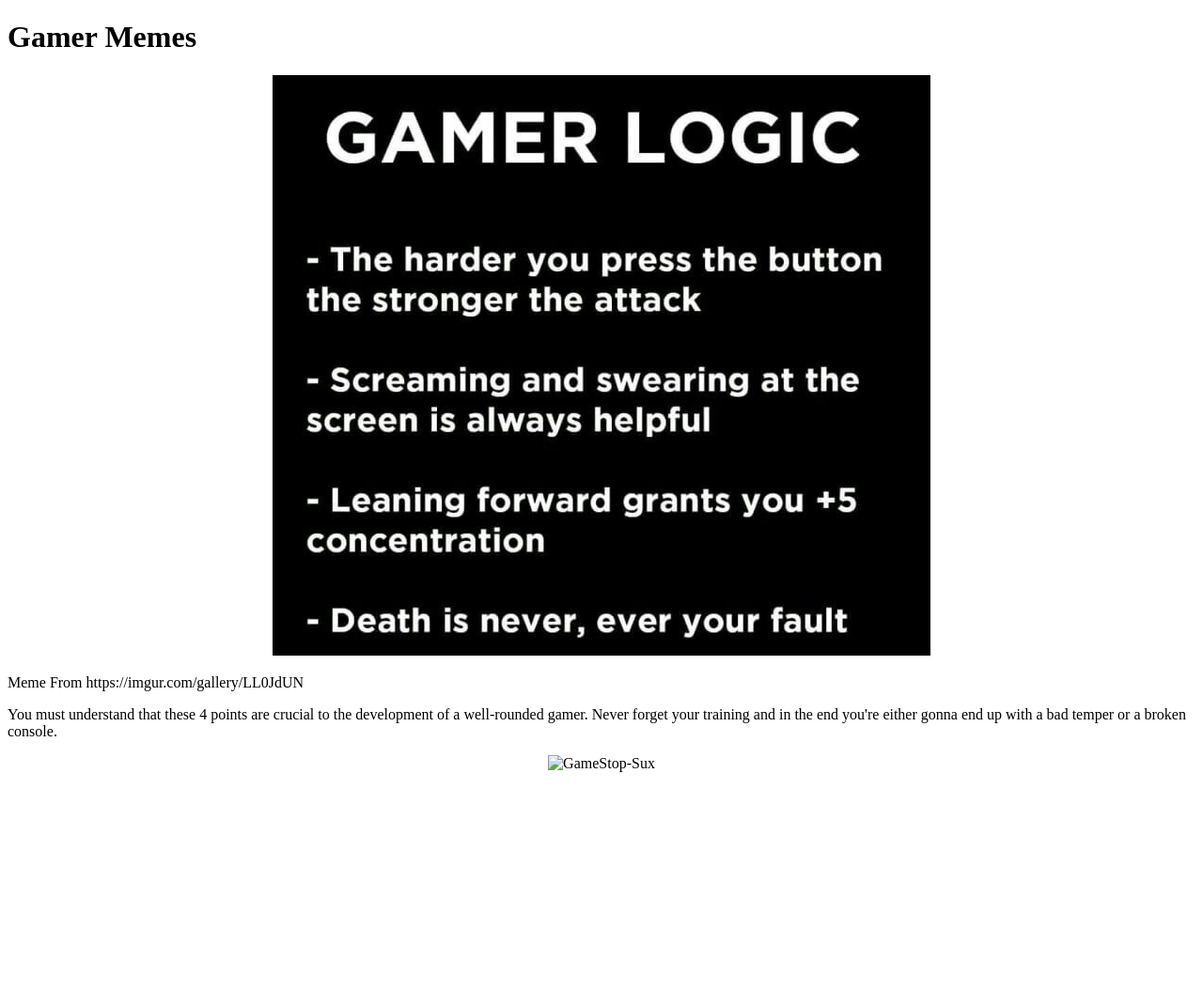
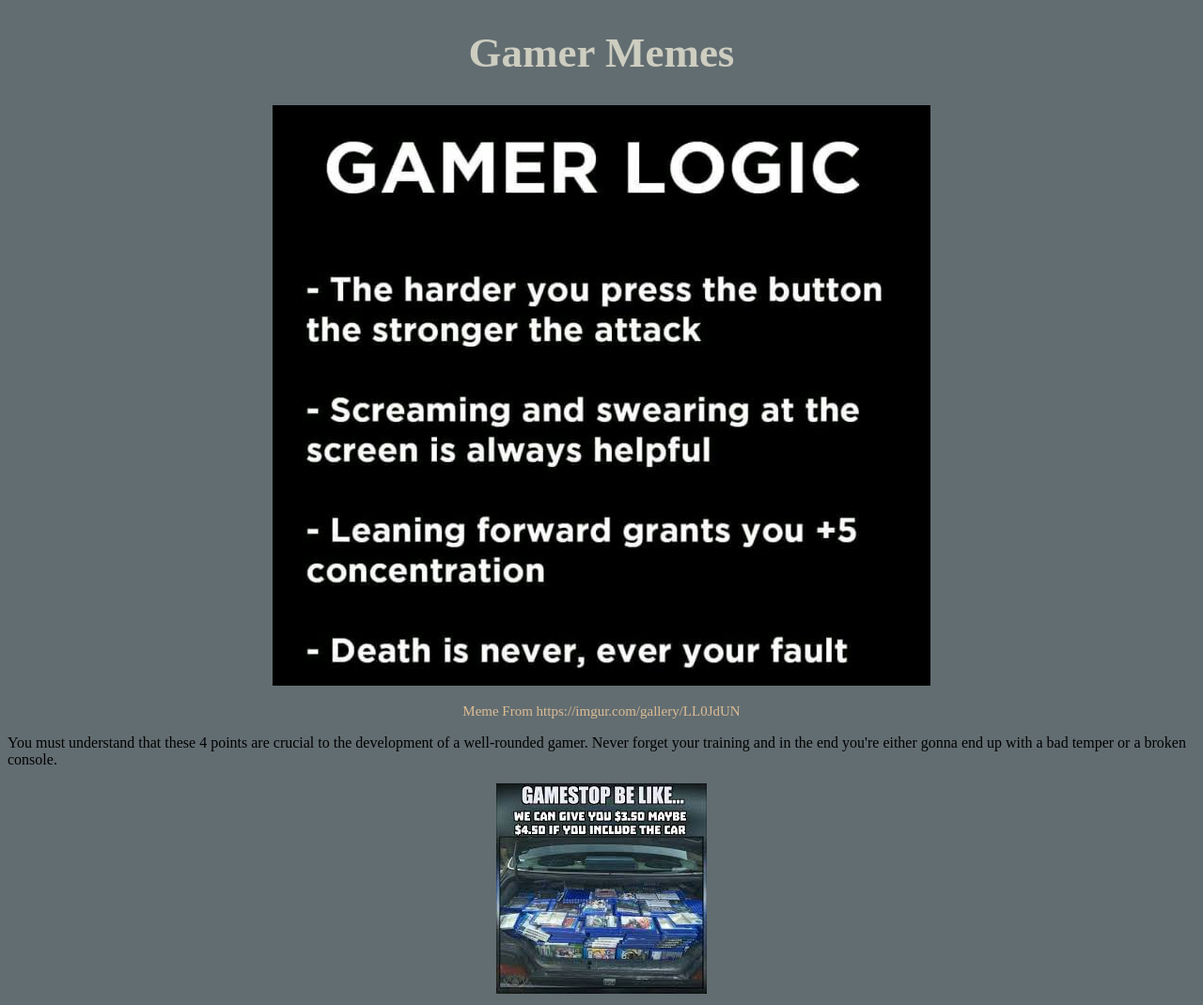
Before and after one commit to MustardCandy/Gaming_Website, a plain HTML site: page Website/Webpages/Gamer_Memes.html in a window 1280 px wide. Shown: the whole page at 94% size. Before the commit the page ends 830 px from the top, so only its background shows below. Drawn offline with Linux system fonts and the light colour scheme.

Commit message:
Added lines of code to my Meme page

```diff
--- a/Website/Webpages/Gamer_Memes.html
+++ b/Website/Webpages/Gamer_Memes.html
@@ -11,7 +11,7 @@
   <p class="text">Meme From https://imgur.com/gallery/LL0JdUN</p>
   <p class="gamer">You must understand that these 4 points are crucial to the development of a well-rounded gamer. Never forget your training and in the end you're either gonna end up with a bad temper or a broken console.</p>
   <center>
-    <img src="download.jpeg" alt="GameStop-Sux">
+    <img src="VideoGameMemes/GameStop.jpg" alt="GameStop-Sux">
   </center>
 </body>
 </html>
--- a/Website/Webpages/Style.css
+++ b/Website/Webpages/Style.css
@@ -8,4 +8,16 @@
   text-align: center;
   color: rgb(179,136,103);
   font-size: 35px;
+}.game {
+  text-align: center;
+  color: rgb(205,205,192);
+  font-size: 45px;
 }
+body {
+  background-color: rgb(98,109,113);
+}
+.text {
+  text-align: center;
+  color: rgb(221,189,149);
+  font-size: 15px;
+}
```
Also changed, not shown: Website/Webpages/VideoGameMemes/GameStop.jpg (renamed from Website/Webpages/VideoGameMemes/download.jpeg).
